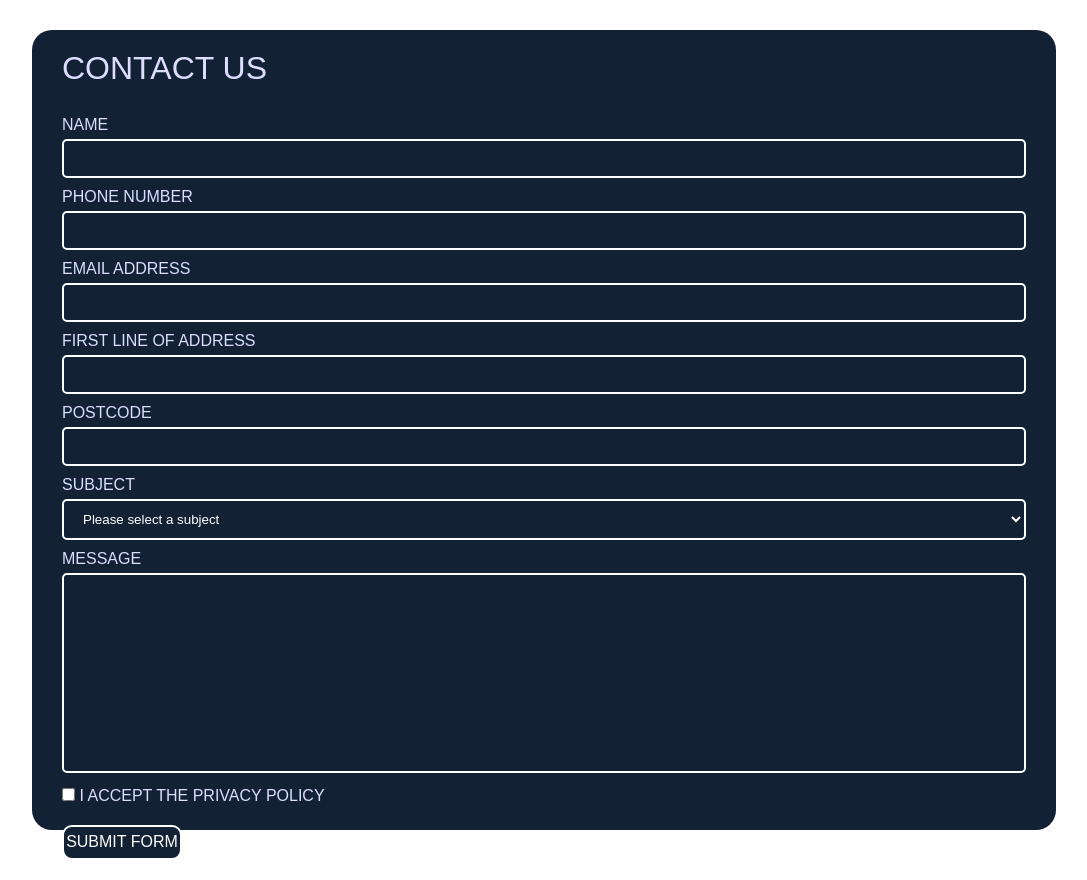
After one commit to leastmeansquares/Web-Test, a PHP site: page /contact-us.html in a window 1280 px wide. The commit adds this page. Shown: the whole page, without its empty margins (96-1183 px from the left). Run offline with PHP 8.4, Linux system fonts and the light colour scheme.

Commit message:
Updated visuals

```diff
--- /dev/null
+++ b/contact-us.html
@@ -0,0 +1,47 @@
+<!DOCTYPE html>
+<html>
+    <head>
+        <meta charset="utf-8">
+        <meta http-equiv="X-UA-Compatible" content="IE=edge">
+        <title></title>
+        <meta name="description" content="">
+        <meta name="viewport" content="width=device-width, initial-scale=1">
+        <link rel="stylesheet" href="index.css">
+    </head>
+    <body>
+        <section class="container outer-form">
+            <form class="darkest-blue">
+                <h4>CONTACT US</h4>
+                <label for="name">NAME</label><br>
+                <input type="text" id="name" name="name" required><br>
+                <label for="phone-number">PHONE NUMBER</label><br>
+                <input type="tel" id="phone-number" name="phone-number" required><br>
+                <label for="email">EMAIL ADDRESS</label><br>
+                <input type="email" id="email" name="email" required><br>
+                <label for="address">FIRST LINE OF ADDRESS</label><br>
+                <input type="address" id="address" name="address" required><br>
+                <label for="postcode">POSTCODE</label><br>
+                <input type="text" pattern="[A-Z0-9]{4}\s?[A-Z0-9]{3}" name="postcode" required/>
+                <label for="subject">SUBJECT</label><br>
+                <select name="subject" id="subject" required>
+                    <option>Please select a subject</option>
+                    <option value="subject-a">Subject A</option>
+                    <option value="subject-b">Subject B</option>
+                    <option value="subject-c">Subject C</option>
+                    <option value="subject-d">Subject D</option>
+                    <option value="subject-e">Subject E</option>
+                    <option value="other">Other (Please Specify)</option>
+                </select><br>
+                <label for="message">MESSAGE</label><br>
+                <textarea id="message" name="message" required></textarea><br>
+                <input type="checkbox" id="privacy" name="privacy" class="checkbox" required >
+                <label for="privacy">I ACCEPT THE PRIVACY POLICY</label><br>
+                <button type="submit" id="submit-btn">SUBMIT FORM</button>
+            </form>
+        </section>
+
+
+
+        <script src="index.js" async defer></script>
+    </body>
+</html>
--- a/index.css
+++ b/index.css
@@ -383,17 +383,21 @@ header {
 
 /**  FORM DESIGN  **/
 
-form {
-    height: 700px;
-    width: 40%;
+form, .form-text {
+    height: 100dvh;
+    min-height: 800px;
+    width: 80dvw;
     text-align: left;
     color: white;
+    margin: 30px auto;
+    padding: 20px 30px;
+    border-radius: 20px;
 }
 
-form input:not(#privacy), textarea, select{
+form input:not(#privacy), textarea, select {
     color: white;
     border-radius: 5px;
-    width: 98%;
+    width: 100%;
     border: 2px solid white;
     background-color: var(--darkest-blue);
     padding: 10px 15px;
@@ -402,14 +406,15 @@ form input:not(#privacy), textarea, select{
 
 textarea {
     resize: none;
+    height: 200px;
 }
 
 #privacy {
     accent-color: var(--dark-blue);
 }
 
-form button {
-    margin-top: 20px;
+#submit-btn {
+    margin: 20px auto;
     border: 2px solid white;
     background-color: var(--darkest-blue);
     color: white;
--- a/index.js
+++ b/index.js
@@ -8,8 +8,44 @@ serviceBtn6 = document.getElementById("service-btn-6");
 infoBox = document.getElementById("info-box");
 infoBox.last = -1;
 
+
+
 const serviceBtnHTML = (idNumber) => {
-    if (idNumber === 1){
+
+    if (idNumber === 0){
+        return(`<section class="container outer-form">
+            <form class="darkest-blue">
+                <h4>CONTACT US</h4>
+                <label for="name">NAME</label><br>
+                <input type="text" id="name" name="name" required><br>
+                <label for="phone-number">PHONE NUMBER</label><br>
+                <input type="tel" id="phone-number" name="phone-number" required><br>
+                <label for="email">EMAIL ADDRESS</label><br>
+                <input type="email" id="email" name="email" required><br>
+                <label for="address">FIRST LINE OF ADDRESS</label><br>
+                <input type="address" id="address" name="address" required><br>
+                <label for="postcode">POSTCODE</label><br>
+                <input type="text" pattern="[A-Z0-9]{4}\s?[A-Z0-9]{3}" name="postcode" required/>
+                <label for="subject">SUBJECT</label><br>
+                <select name="subject" id="subject" required>
+                    <option>Please select a subject</option>
+                    <option value="subject-a">Subject A</option>
+                    <option value="subject-b">Subject B</option>
+                    <option value="subject-c">Subject C</option>
+                    <option value="subject-d">Subject D</option>
+                    <option value="subject-e">Subject E</option>
+                    <option value="other">Other (Please Specify)</option>
+                </select><br>
+                <label for="message">MESSAGE</label><br>
+                <textarea id="message" name="message" required></textarea><br>
+                <input type="checkbox" id="privacy" name="privacy" class="checkbox" required >
+                <label for="privacy">I ACCEPT THE PRIVACY POLICY</label><br>
+                <button type="submit" id="submit-btn">SUBMIT FORM</button>
+            </form>
+        </section>`);
+    }
+
+    else if (idNumber === 1){
         serviceBtn1.classList.add("pressed");
 
         return(`<section class="text-box align bluish-white">
@@ -189,6 +225,11 @@ Services</h4>
 }
 }
 
+const mainBtnClick = () => {
+    if (popups.innerHTML){popups.innerHTML = "";}
+    else {popups.innerHTML = serviceBtnHTML(0);}
+}
+
 const serviceBtnClick = (btnNumber) => {
 
     serviceBtn1.classList.remove("pressed");
@@ -210,6 +251,7 @@ const serviceBtnClick = (btnNumber) => {
 
 }
 
+mainBtn.addEventListener("click", mainBtnClick);
 serviceBtn1.addEventListener("click", ()=>{serviceBtnClick(1)});
 serviceBtn2.addEventListener("click", ()=>{serviceBtnClick(2)});
 serviceBtn3.addEventListener("click", ()=>{serviceBtnClick(3)});
```
Also changed, not shown: other parts of index.css (+22 -31 lines), index.html (+17 -13 lines).
